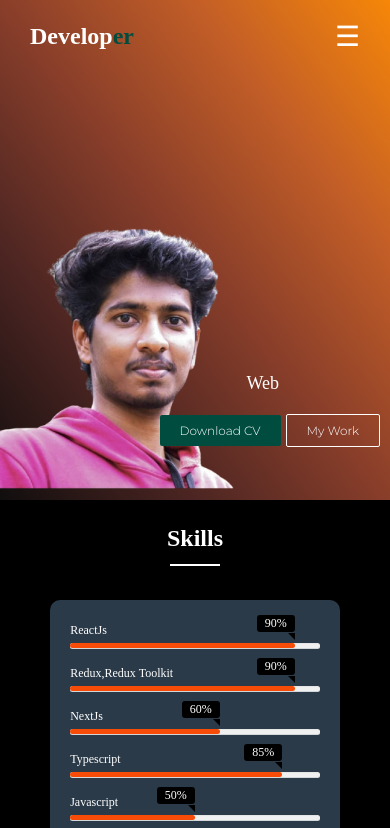
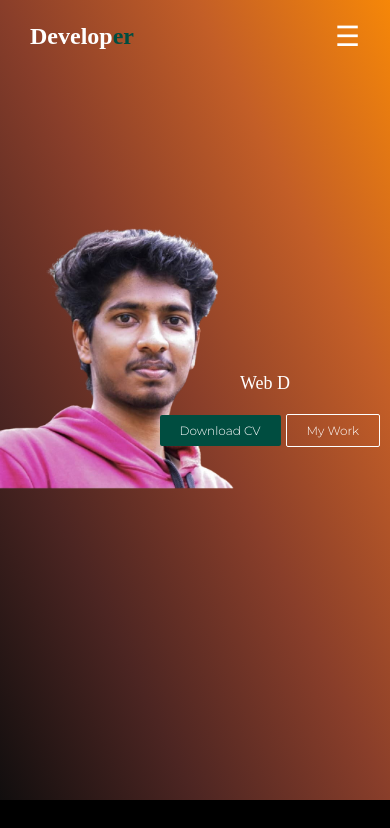
Before and after one commit to santhu434/Portfolio, a React (Create React App) app: page / in a window 390 px wide. Shown: the top 828 px of the page. Built offline with nearby package versions, Linux system fonts and the light colour scheme.

Commit message:
added css final

```diff
--- a/src/index.css
+++ b/src/index.css
@@ -19,7 +19,7 @@ a{
     font-size: 18px;
   }
   .banner{
-    height: 500px;
+    height:800px;
   }
 
 }
```
